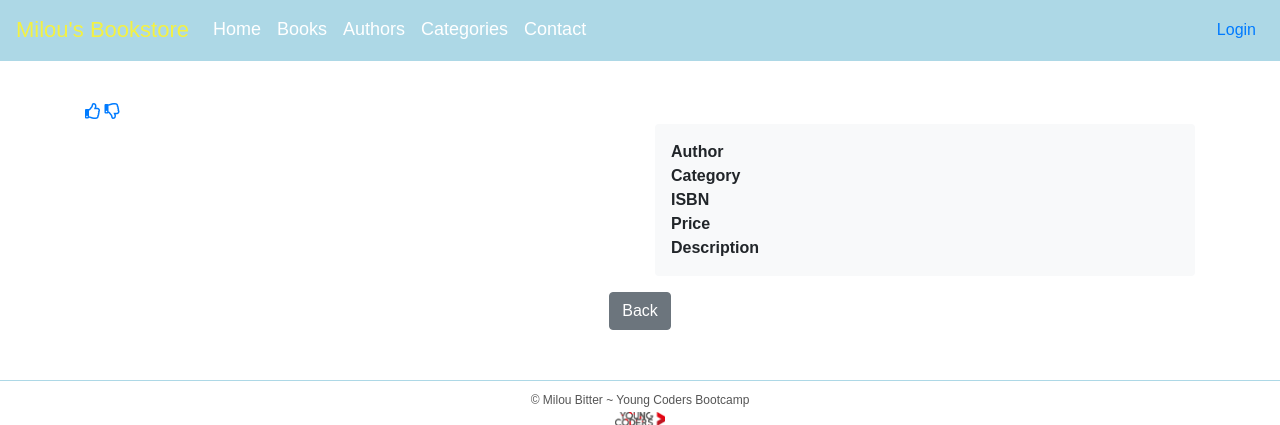
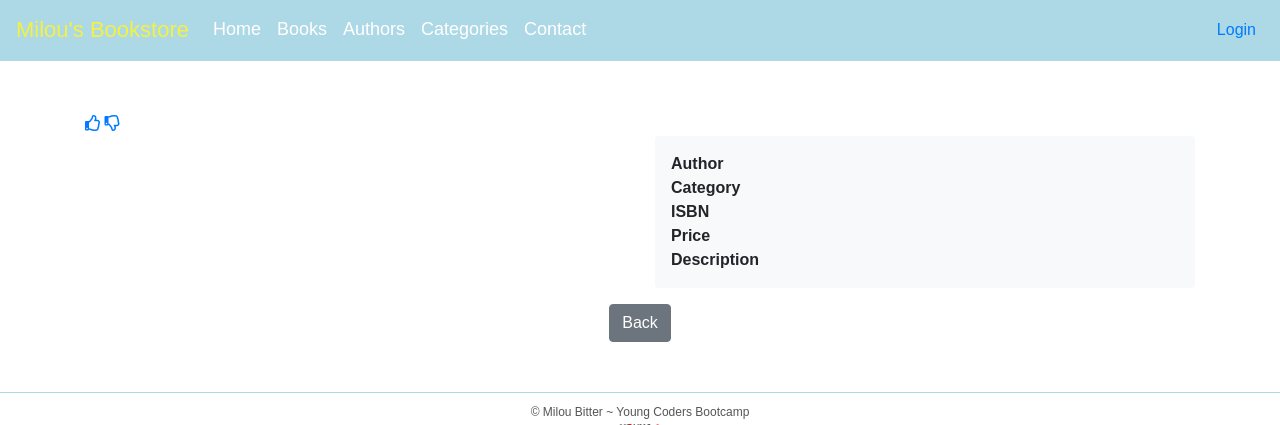
Before and after one commit to miloubitter/booksproject, a PHP site: template app/Views/Books/details.php in a window 1280 px wide. Shown: the top 425 px of the page. Run offline with PHP 8.4, Linux system fonts and the light colour scheme; the template is opened without the code that fills it, so the values that code supplies are empty; some libraries are stand-ins or nearby versions.

Commit message:
-main pagina css aangepast

```diff
--- a/app/Views/Components/header.php
+++ b/app/Views/Components/header.php
@@ -77,7 +77,7 @@
 
             <?php } ?>
 
-
+<br /><br /><br />
             <?php
             if ($viewModel['messages']) {
                 $message = implode('<br />',$viewModel['messages']);
--- a/html/css/main.css
+++ b/html/css/main.css
@@ -69,7 +69,7 @@ h1 {
   font-weight: bold;
   color: #add8e6;
   text-align: center;
-  margin-top: 100px;
+  margin-top: 40px;
 }
 
 h2 {
--- a/html/css/main.scss
+++ b/html/css/main.scss
@@ -16,7 +16,7 @@ h1 {
   font-weight: bold ;
   color:$bc_blue;
   text-align: center;
-  margin-top: 100px;
+  margin-top: 40px;
 }
 
 h2 {
```
